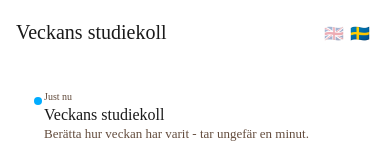
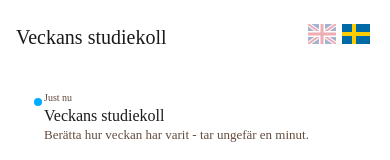
Before and after one commit to Vandahlen/Agila-chalmers-app, a React Native app: screen / in a window 390 px wide. Shown: the top 160 px of the page. Built offline with nearby package versions, Linux system fonts and the light colour scheme.

Commit message:
feat: replace language toggle flag emoji with SVG flag icons

```diff
--- a/App.tsx
+++ b/App.tsx
@@ -30,6 +30,8 @@ import NotificationItem from './src/weekly-evaluation/components/NotificationIte
 import EvaluationIntroCard from './src/weekly-evaluation/components/EvaluationIntroCard';
 import WeeklyEvaluationScreen from './src/weekly-evaluation/screens/WeeklyEvaluationScreen';
 import ChalmersText from './src/weekly-evaluation/components/ChalmersText';
+import FlagUK from './src/weekly-evaluation/components/FlagUK';
+import FlagSE from './src/weekly-evaluation/components/FlagSE';
 import { createSupabaseEvaluationRepository } from './src/weekly-evaluation/services/SupabaseEvaluationRepository';
 import { EvaluationNotification } from './src/weekly-evaluation/types/evaluation';
 import { postgrest } from './src/config/supabase';
@@ -102,12 +104,8 @@ function AppContent(): React.JSX.Element {
                 accessibilityRole="button"
                 accessibilityLabel={t.demoLangToggle}
               >
-                <ChalmersText style={lang !== 'en' ? styles.langFlagInactive : undefined}>
-                  {'\u{1F1EC}\u{1F1E7}'}
-                </ChalmersText>
-                <ChalmersText style={lang !== 'sv' ? styles.langFlagInactive : undefined}>
-                  {'\u{1F1F8}\u{1F1EA}'}
-                </ChalmersText>
+                <FlagUK style={lang !== 'en' ? styles.langFlagInactive : undefined} />
+                <FlagSE style={lang !== 'sv' ? styles.langFlagInactive : undefined} />
               </TouchableOpacity>
             </View>
             <FlatList
--- a/package.json
+++ b/package.json
@@ -15,7 +15,8 @@
     "@supabase/postgrest-js": "^2.110.9",
     "react": "19.2.3",
     "react-native": "0.86.0",
-    "react-native-safe-area-context": "^5.5.2"
+    "react-native-safe-area-context": "^5.5.2",
+    "react-native-svg": "^15.15.5"
   },
   "devDependencies": {
     "@babel/core": "^7.25.2",
--- /dev/null
+++ b/src/weekly-evaluation/components/FlagSE.tsx
@@ -0,0 +1,26 @@
+// src/weekly-evaluation/components/FlagSE.tsx
+/**
+ * components/FlagSE.tsx
+ *
+ * Simplified Swedish flag icon for the language toggle - see
+ * FlagUK.tsx for context. Fixed national-flag colors - not
+ * theme-tinted.
+ */
+import React from 'react';
+import { StyleProp, ViewStyle } from 'react-native';
+import Svg, { Rect } from 'react-native-svg';
+
+export interface FlagIconProps {
+  size?: number;
+  style?: StyleProp<ViewStyle>;
+}
+
+const FlagSE: React.FC<FlagIconProps> = ({ size = 20, style }) => (
+  <Svg width={size * 1.4} height={size} viewBox="0 0 28 20" style={style}>
+    <Rect x="0" y="0" width="28" height="20" fill="#006AA7" />
+    <Rect x="10" y="0" width="4" height="20" fill="#FECC00" />
+    <Rect x="0" y="8" width="28" height="4" fill="#FECC00" />
+  </Svg>
+);
+
+export default FlagSE;
--- /dev/null
+++ b/src/weekly-evaluation/components/FlagUK.tsx
@@ -0,0 +1,33 @@
+// src/weekly-evaluation/components/FlagUK.tsx
+/**
+ * components/FlagUK.tsx
+ *
+ * Simplified UK flag icon for the language toggle, matching the
+ * Kårappen graphic profile's "Språk" icon concept (hand-authored -
+ * the profile PDF is a raster mockup screenshot, not exported vector
+ * source). Fixed national-flag colors - not theme-tinted.
+ */
+import React from 'react';
+import { StyleProp, ViewStyle } from 'react-native';
+import Svg, { Line, Rect } from 'react-native-svg';
+
+export interface FlagIconProps {
+  size?: number;
+  style?: StyleProp<ViewStyle>;
+}
+
+const FlagUK: React.FC<FlagIconProps> = ({ size = 20, style }) => (
+  <Svg width={size * 1.4} height={size} viewBox="0 0 28 20" style={style}>
+    <Rect x="0" y="0" width="28" height="20" fill="#00247D" />
+    <Line x1="0" y1="0" x2="28" y2="20" stroke="#FFFFFF" strokeWidth={4} />
+    <Line x1="28" y1="0" x2="0" y2="20" stroke="#FFFFFF" strokeWidth={4} />
+    <Line x1="0" y1="0" x2="28" y2="20" stroke="#CF142B" strokeWidth={2} />
+    <Line x1="28" y1="0" x2="0" y2="20" stroke="#CF142B" strokeWidth={2} />
+    <Line x1="14" y1="0" x2="14" y2="20" stroke="#FFFFFF" strokeWidth={6} />
+    <Line x1="0" y1="10" x2="28" y2="10" stroke="#FFFFFF" strokeWidth={6} />
+    <Line x1="14" y1="0" x2="14" y2="20" stroke="#CF142B" strokeWidth={3} />
+    <Line x1="0" y1="10" x2="28" y2="10" stroke="#CF142B" strokeWidth={3} />
+  </Svg>
+);
+
+export default FlagUK;
```
Also changed, not shown: 1 other file (tests, documents, lock files or other folders).
